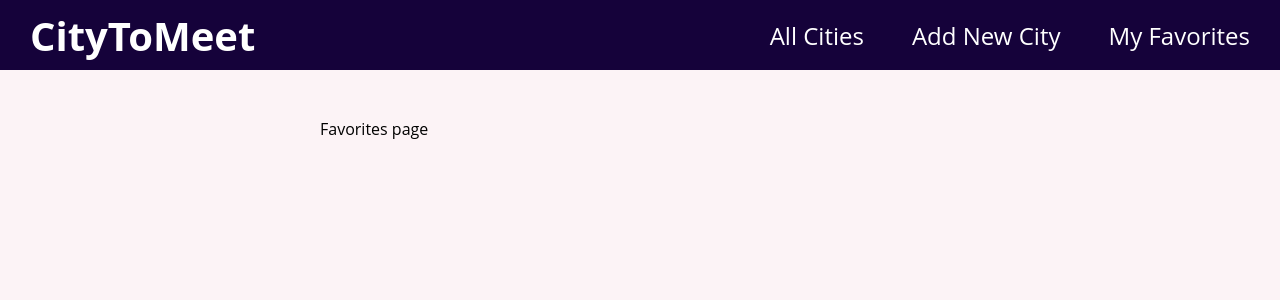
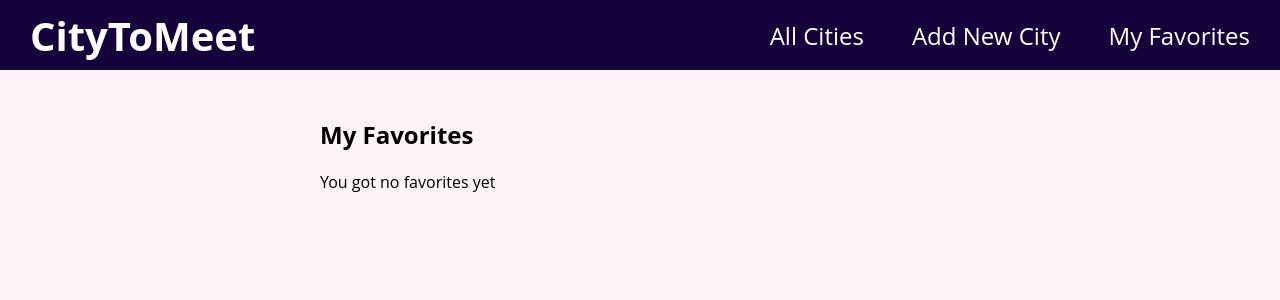
Before and after one commit to INKR1/react-web-project, a React (Create React App) app in the folder web-project/: page /favorites in a window 1280 px wide. Shown: the top 300 px of the page. Built offline with nearby package versions, Linux system fonts and the light colour scheme.

Commit message:
Favorites page

```diff
--- a/web-project/src/pages/Favorites.jsx
+++ b/web-project/src/pages/Favorites.jsx
@@ -1,10 +1,25 @@
-import React from 'react'
+import { useContext } from "react"
+
+import FavoritesContext from "../store/favorites-context"
+import CitiesList from "../components/cities/CitiesList"
 
 export default function Favorites() {
+
+  const favCtx = useContext(FavoritesContext);
+
+  let content;
+
+  if(favCtx.favorites.length === 0) {
+    content = <p>You got no favorites yet</p>
+  } else {
+    content = <CitiesList cities={favCtx.favorites} />
+
+  }
+
   return (
-    <div>
-        Favorites page
-
-    </div>
+    <section>
+      <h1>My Favorites</h1>
+      {content}
+    </section>
   )
 }
```
